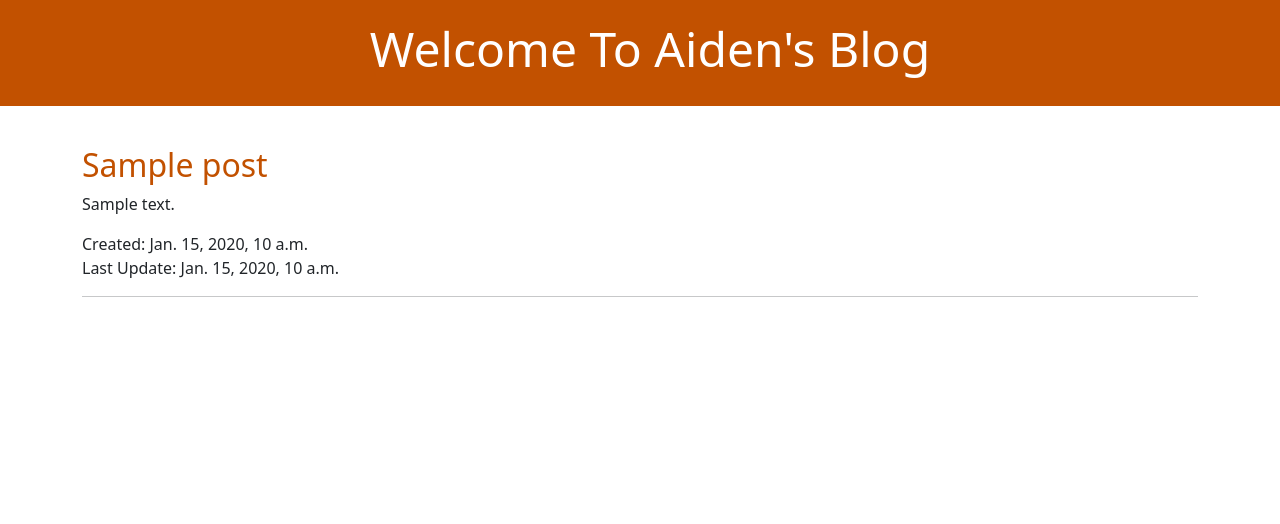
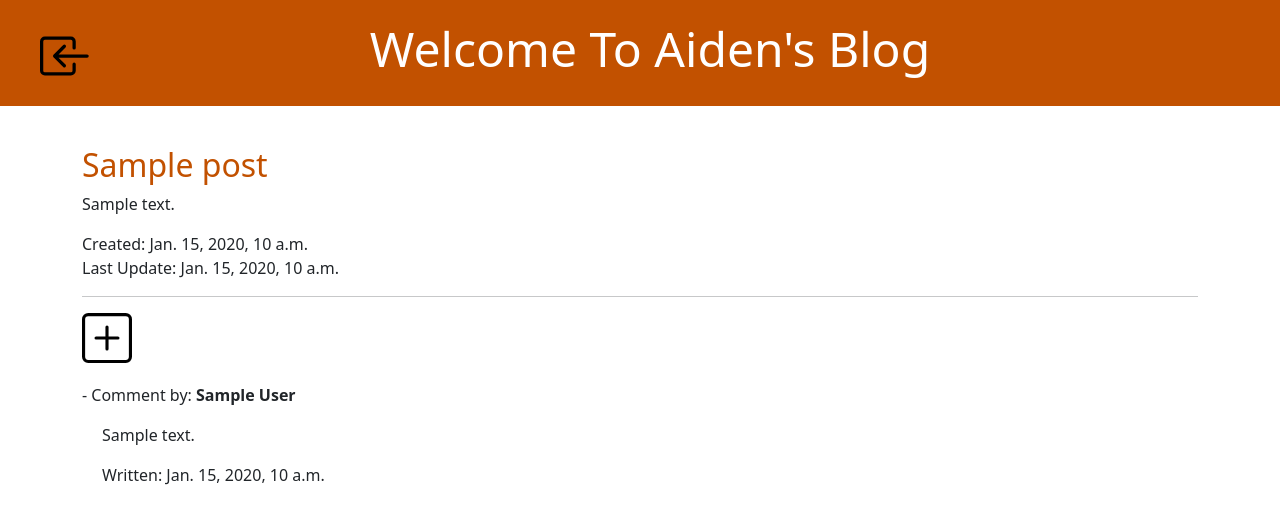
Before and after one commit to AidenForrest/my-first-blog, a Django app: page /post/1/ in a window 1280 px wide. Shown: the top 524 px of the page. Run offline with Django 3.2, Linux system fonts and the light colour scheme; tables that the repository leaves empty hold one stand-in row (values such as "Sample post").

Commit message:
Added comments and finsihed main functionality

```diff
--- a/blog/admin.py
+++ b/blog/admin.py
@@ -1,4 +1,5 @@
 from django.contrib import admin
-from .models import Post
+from .models import Post, Comment
 
 admin.site.register(Post)
+admin.site.register(Comment)
--- a/blog/models.py
+++ b/blog/models.py
@@ -1,3 +1,4 @@
+from tkinter import CASCADE
 from django.conf import settings
 from django.db import models
 from django.utils import timezone
@@ -15,3 +16,17 @@ class Post(models.Model):
 
     def __str__(self):
         return self.title
+
+class Comment(models.Model):
+    post = models.ForeignKey('blog.Post', on_delete=models.CASCADE, related_name='comments')
+    author = models.CharField(max_length=200)
+    text = models.TextField()
+    created_date = models.DateTimeField(default=timezone.now)
+    approved_comment = models.BooleanField(default=False)
+
+    def approve(self):
+        self.approved_comment = True
+        self.save()
+
+    def __str__(self):
+        return self.text
--- a/blog/templates/blog/base.html
+++ b/blog/templates/blog/base.html
@@ -19,8 +19,23 @@
         </div>
         <div class="createImage" style="position: absolute; top: 30px;">
             {% if user.is_authenticated %}
-                <a href="{% url 'post_new' %}" class="top-menu">
-                    <img src="{% static "icons/file-earmark-plus.svg" %}" alt="Create New Post!" width="50px"/>
+            <a href="{% url 'post_new' %}" class="top-menu" data-toggle="tooltip" title="Create post" style="color: #C25100;">
+                <img src="{% static "icons/file-earmark-plus.svg" %}" alt="Create New Post!" width="50px"/>
+            </a>
+            <a href="{% url 'post_draft_list' %}" class="top-menu" data-toggle="tooltip" title="View Drafts">
+                <img src="{% static "icons/draft.svg" %}" alt="View drafts" width="52px"/>
+            </a>
+            {% else %}
+                <a href="{% url 'login' %}" class="top-menu" data-toggle="tooltip" title="Login">
+                    <img src="{% static "icons/login.svg" %}" alt="Login" width="52px"/>
+                </a>
+            {% endif %}
+        </div>
+
+        <div style="position: absolute; top: 30px; left: 90vw;">
+            {% if user.is_authenticated %}
+                <a href="{% url 'logout' %}" class="top-menu" data-toggle="tooltip" title="Log out" style="color: #C25100;">
+                    <img src="{% static "icons/log-out.svg" %}" alt="Log out" width="50px"/>
                 </a>
             {% endif %}
         </div>
--- a/blog/templates/blog/post_detail.html
+++ b/blog/templates/blog/post_detail.html
@@ -21,11 +21,42 @@
         <time>Last Update: {{ post.published_date }}</time>
         <hr>
         {% if user.is_authenticated %}
-        <aside class="actions">
-            <a href="{% url 'post_edit' pk=post.pk %}" class="btn btn secondary">
-                <img src="{% static "icons/pencil-fill.svg" %}" alt="Create New Post!" width="50px"/>
-            </a>
-        </aside>
+        <span>
+            <aside class="actions" style="display: inline-block;">
+                <a href="{% url 'post_edit' pk=post.pk %}" class="btn btn secondary"  data-toggle="tooltip" title="Publish">
+                    <img src="{% static "icons/pencil-fill.svg" %}" alt="Create New Post!" width="50px"/>
+                </a>
+            </aside>
+            {% if post.published_date %}
+            {% else %}
+            <aside class="actions" style="display: inline-block;" >
+                <a href="{% url 'post_publish' pk=post.pk %}" class="btn btn secondary" data-toggle="tooltip" title="Publish">
+                    <img src="{% static "icons/send.svg" %}" alt="Create New Post!" width="50px"/>
+                </a>
+            </aside>
+            {% endif %}
+            <aside class="actions" style="display: inline-block;" >
+                <a href="{% url 'post_delete' pk=post.pk %}" class="btn btn secondary" data-toggle="tooltip" title="Delete">
+                    <img src="{% static "icons/delete.svg" %}" alt="Create New Post!" width="50px"/>
+                </a>
+            </aside>
+        </span>
+        <a href="{% url 'add_comment_to_post' pk=post.pk %}" class="top-menu" data-toggle="tooltip" title="Comment">
+            <img src="{% static "icons/comment.svg" %}" alt="Add comment" width="50px"style="margin-left: 20px"/>
+        </a>
+        {% else %}
+        <a href="{% url 'add_comment_to_post' pk=post.pk %}" class="top-menu" data-toggle="tooltip" title="Comment">
+            <img src="{% static "icons/comment.svg" %}" alt="Add comment" width="50px"/>
+        </a>
         {% endif %}
     </article>
+    {% for comment in comments %}
+    <div class="comment" style="padding-bottom: 20px; padding-top: 20px;">
+        <span> - Comment by: <strong>{{ comment.author }}</strong></span>
+        <div style="padding-left: 20px">
+            <p>{{ comment.text|linebreaks }}</p>
+            <div class="date">Written: {{ comment.created_date }}</div>
+        </div>
+    </div>
+    {% endfor %}
 {% endblock %}
--- a/blog/urls.py
+++ b/blog/urls.py
@@ -1,9 +1,17 @@
 from django.urls import path
 from . import views
+from django.contrib import admin
+from django.contrib.auth import views as authViews
 
 urlpatterns = [
     path('', views.post_list, name='post_list'),
     path('post/<int:pk>/', views.post_detail, name='post_detail'),
     path('post/new/', views.post_new, name='post_new'),
-    path('post/<int:pk>/edit/', views.post_edit, name='post_edit')
+    path('post/<int:pk>/edit/', views.post_edit, name='post_edit'),
+    path('drafts/', views.post_draft_list, name='post_draft_list'),
+    path('post/<int:pk>/publish/', views.post_publish, name='post_publish'),
+    path('post/<int:pk>/delete/', views.post_delete, name='post_delete'),
+    path('accounts/login/', authViews.LoginView.as_view(), name='login'),
+    path('accounts/logout/', authViews.LogoutView.as_view(next_page='/'), name='logout'),
+    path('post/<int:pk>/comment/', views.add_comment_to_post, name='add_comment_to_post'),
 ]
--- a/blog/views.py
+++ b/blog/views.py
@@ -1,8 +1,11 @@
+from gc import get_objects
+from tracemalloc import get_object_traceback
 from django.shortcuts import render, get_object_or_404
 from django.utils import timezone
-from .models import Post
-from .forms import PostForm
+from .models import Post, Comment
+from .forms import PostForm, CommentForm
 from django.shortcuts import redirect
+from django.contrib.auth.decorators import login_required
 
 # Create your views here.
 
@@ -13,21 +16,24 @@ def post_list(request):
 def post_detail(request, pk):
     Post.objects.get(pk=pk)
     post = get_object_or_404(Post, pk=pk)
-    return render(request, 'blog/post_detail.html', {'post': post})
+    comments = Comment.objects.filter(created_date__lte=timezone.now()).order_by('created_date')
+    return render(request, 'blog/post_detail.html', {'post': post, 'comments': comments})
 
+@login_required
 def post_new(request):
     if request.method == "POST":
         form = PostForm(request.POST)
         if form.is_valid():
             post = form.save(commit=False)
             post.author = request.user
-            post.published_date = timezone.now()
+            # post.published_date = timezone.now()
             post.save()
             return redirect('post_detail', pk=post.pk)
     else:
         form = PostForm()
         return render(request, 'blog/post_edit.html', {'form': form})
 
+@login_required
 def post_edit(request, pk):
     post = get_object_or_404(Post,pk=pk)
     if request.method == "POST":
@@ -35,9 +41,40 @@ def post_edit(request, pk):
         if form.is_valid():
             post = form.save(commit=False)
             post.author = request.user
-            post.published_date = timezone.now()
+            # Removed so that it can be saved to draft
+            # post.published_date = timezone.now()
             post.save()
             return redirect('post_detail', pk=post.pk)
     else:
         form = PostForm(instance=post)
     return render(request, 'blog/post_edit.html', {'form': form})
+
+@login_required
+def post_draft_list(request):
+    posts = Post.objects.filter(published_date__isnull=True).order_by('created_date')
+    return render(request, 'blog/post_draft_list.html', {'posts': posts})
+
+@login_required
+def post_publish(request, pk):
+    post = get_object_or_404(Post, pk=pk)
+    post.publish()
+    return redirect('post_detail', pk=post.pk)
+
+@login_required
+def post_delete(request, pk):
+    post = get_object_or_404(Post,pk=pk)
+    post.delete()
+    return redirect('post_list')
+
+def add_comment_to_post(request, pk):
+    post = get_object_or_404(Post, pk=pk)
+    if request.method == "POST":
+        form = CommentForm(request.POST)
+        if form.is_valid():
+            comment = form.save(commit=False)
+            comment.post = post
+            comment.save()
+            return redirect('post_detail', pk=post.pk)
+    else:
+        form = CommentForm()
+    return render(request, 'blog/add_comment_to_post.html', {'form': form})
--- a/mysite/settings.py
+++ b/mysite/settings.py
@@ -26,6 +26,8 @@ SECRET_KEY = 'django-insecure-_mns+ahlq*f$@yxl*p!+27g&6i8ub1jini7x$__+pihsy_ad$!
 DEBUG = True
 
 ALLOWED_HOSTS = ['127.0.0.1', '.pythonanywhere.com']
+
+LOGIN_REDIRECT_URL = '/'
 
 
 # Application definition
```
Also changed, not shown: blog/forms.py (+10 -1 lines), blog/templates/blog/add_comment_to_post.html (added, +11 -0 lines), blog/templates/blog/post_delete.html (added, +12 -0 lines), blog/templates/blog/post_draft_list.html (added, +23 -0 lines), blog/templates/blog/post_publish.html (added, +12 -0 lines), blog/templates/registration/login.html (added, +24 -0 lines), blog/migrations/0002_comment.py (added), blog/static/icons/comment.svg (added), blog/static/icons/delete.svg (added), blog/static/icons/draft.svg (added), blog/static/icons/log-out.svg (added), blog/static/icons/login.svg (added), blog/static/icons/send.svg (added).
